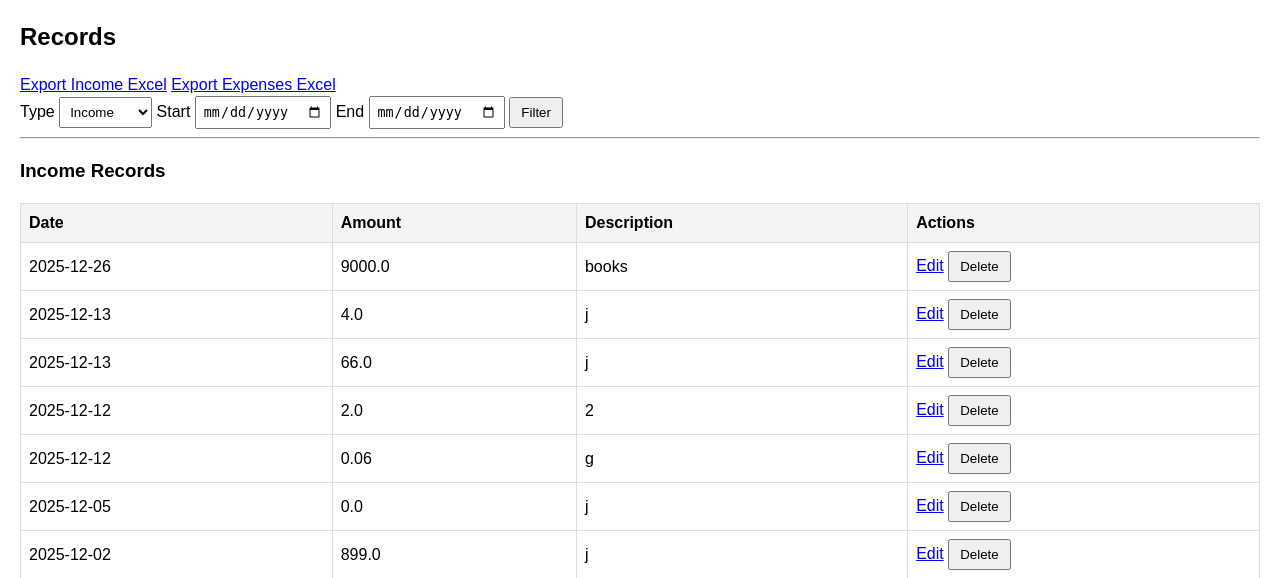
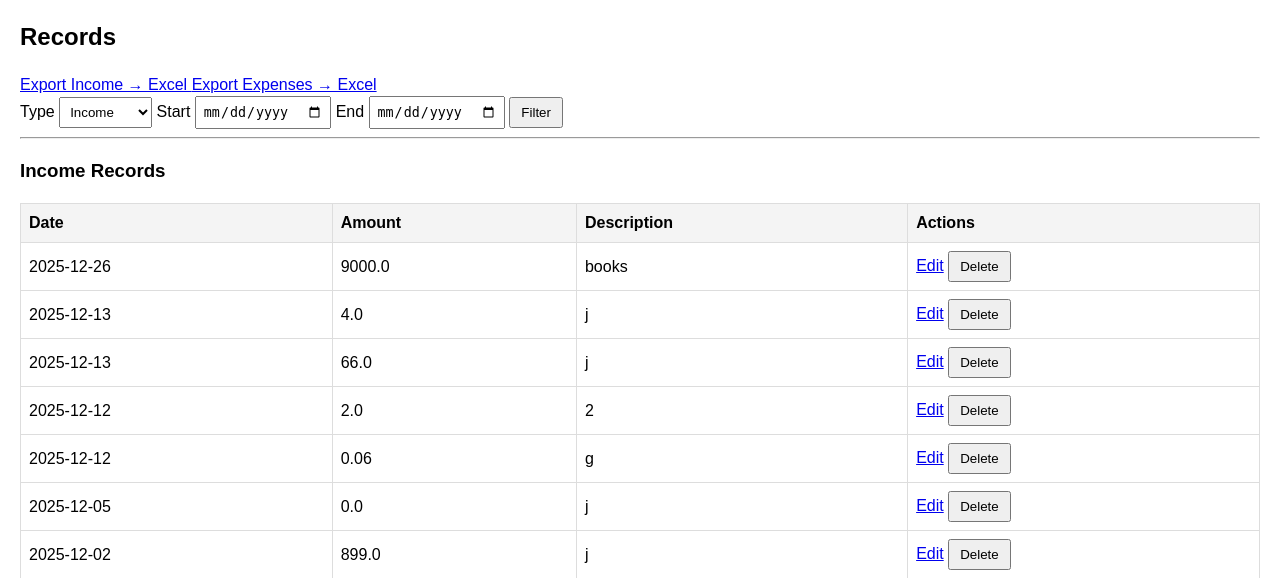
Before and after one commit to ravitejagandhamalla/eleven-stationery-shop, a Flask app: page /records?t=income in a window 1280 px wide. Shown: the part 97-675 px from the top of the page. Run offline with Flask 3, Linux system fonts and the light colour scheme; a user stored in the database is signed in; data comes from the database, SQL or seed files in the repository.

Commit message:
Fix export income & expense routes

```diff
--- a/templates/view_records.html
+++ b/templates/view_records.html
@@ -2,8 +2,13 @@
 {% block content %}
 
 <h2>Records</h2>
-<a href="/export/income" class="btn">Export Income Excel</a>
-<a href="/export/expenses" class="btn">Export Expenses Excel</a>
+<a href="{{ url_for('export_income') }}" class="btn">
+    Export Income → Excel
+</a>
+
+<a href="{{ url_for('export_expenses') }}" class="btn">
+    Export Expenses → Excel
+</a>
 
 <form method="get" action="{{ url_for('view_records') }}">
     <label>Type</label>
```
